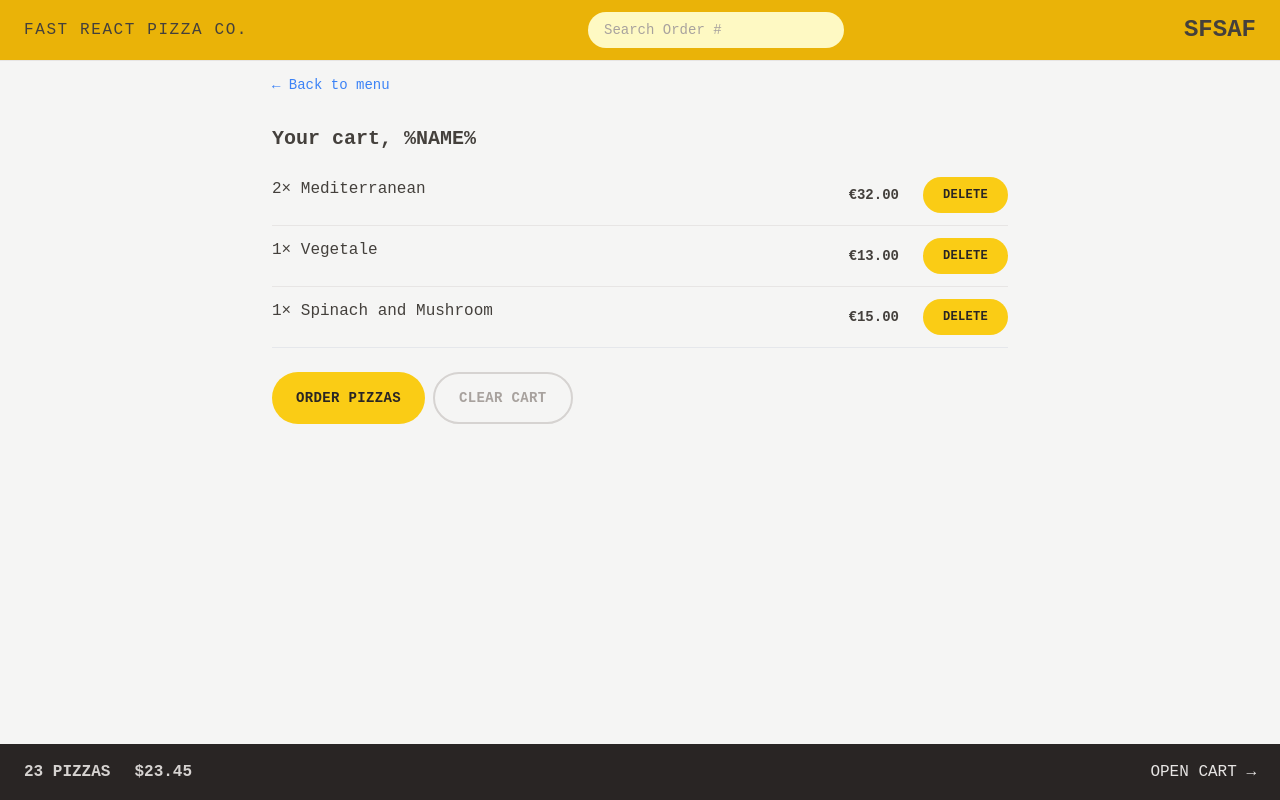
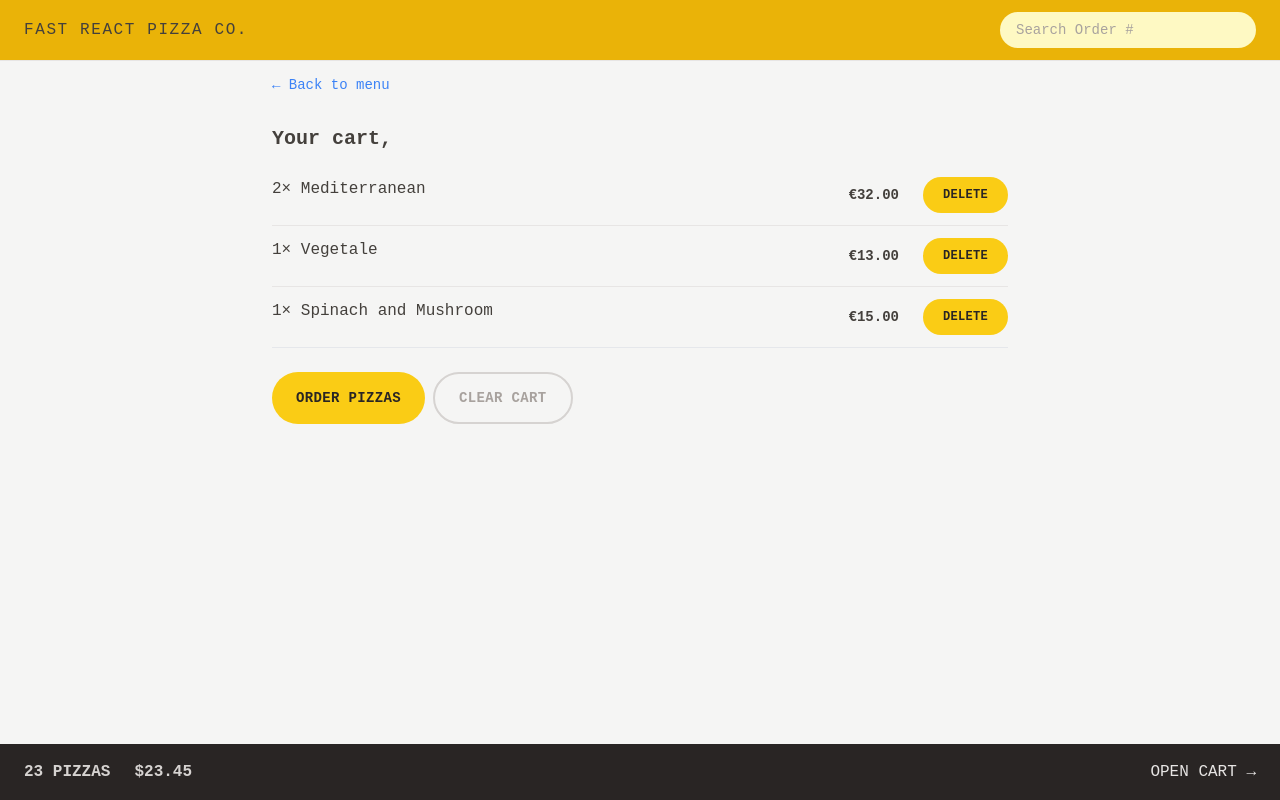
Before and after one commit to chshahid119/pizza-order-react-app, a React (Vite) app: page /cart in a window 1280 px wide. Built offline with nearby package versions, Linux system fonts and the light colour scheme; a web font is replaced by a local one.

Commit message:
add some changes make it dynamic

```diff
--- a/src/features/cart/Cart.jsx
+++ b/src/features/cart/Cart.jsx
@@ -2,6 +2,7 @@
 import LinkButton from "../../ui/LinkButton";
 import Button from "../../ui/Button";
 import CartItem from "./CartItem";
+import { useSelector } from "react-redux";
 
 const fakeCart = [
   {
@@ -28,13 +29,14 @@
 ];
 
 function Cart() {
+  const username = useSelector((state) => state.user.username);
   const cart = fakeCart;
 
   return (
     <div className="py-3 px-4 ">
       <LinkButton to="/menu">&larr; Back to menu</LinkButton>
 
-      <h2 className="mt-7 text-xl font-semibold">Your cart, %NAME%</h2>
+      <h2 className="mt-7 text-xl font-semibold">Your cart, {username}</h2>
 
       <ul className="divide-y divide-stone-200 border-b mt-3">
         {cart.map((item) => (
--- a/src/features/order/CreateOrder.jsx
+++ b/src/features/order/CreateOrder.jsx
@@ -2,6 +2,7 @@
 import { Form, redirect, useActionData, useNavigation } from "react-router-dom";
 import { createOrder } from "../../services/apiRestaurant";
 import Button from "../../ui/Button";
+import { useSelector } from "react-redux";
 
 // https://uibakery.io/regex-library/phone-number
 const isValidPhone = (str) =>
@@ -34,6 +35,7 @@
 ];
 
 function CreateOrder() {
+  const username = useSelector((state) => state.user.username);
   const navigation = useNavigation();
   const isSubmitting = navigation.state === "submitting";
 
@@ -49,7 +51,13 @@
       <Form method="POST">
         <div className="mb-5 flex gap-2 flex-col sm:flex-row sm:items-center">
           <label className="sm:basis-40">First Name</label>
-          <input className="input grow" type="text" name="customer" required />
+          <input
+            className="input grow"
+            type="text"
+            name="customer"
+            defaultValue={username}
+            required
+          />
         </div>
 
         <div className="mb-5 flex gap-2 flex-col sm:flex-row sm:items-center">
--- a/src/features/users/CreateUser.jsx
+++ b/src/features/users/CreateUser.jsx
@@ -1,11 +1,19 @@
 import { useState } from "react";
 import Button from "../../ui/Button";
+import { useDispatch } from "react-redux";
+import { updateName } from "./userSlice";
+import { useNavigate } from "react-router-dom";
 
 function CreateUser() {
   const [username, setUsername] = useState("");
+  const dispatch = useDispatch();
+  const navigate = useNavigate();
 
   function handleSubmit(e) {
     e.preventDefault();
+    if (!username) return;
+    dispatch(updateName(username));
+    navigate("/menu");
   }
 
   return (
@@ -24,7 +32,7 @@
 
       {username !== "" && (
         <div>
-          <Button type="primary"> Start ordering</Button>
+          <Button type="primary">Start ordering</Button>
         </div>
       )}
     </form>
--- a/src/features/users/Username.jsx
+++ b/src/features/users/Username.jsx
@@ -1,8 +1,10 @@
 import { useSelector } from "react-redux";
+import { updateName } from "./userSlice";
 
 function Username() {
   const username=useSelector(state=>state.user.username);
-  console.log(username)
+
+
 
   if(!username) return null;
 
--- a/src/features/users/userSlice.js
+++ b/src/features/users/userSlice.js
@@ -3,8 +3,6 @@
 //     navigator.geolocation.getCurrentPosition(resolve, reject);
 //   });
 // }
-
-
 
 // async function fetchAddress() {
 //   // 1) We get the user's geolocation position
@@ -23,20 +21,20 @@
 // }
 
 import { createSlice } from "@reduxjs/toolkit";
-const initialState={
-  username:"sfsaf",
+const initialState = {
+  username: "",
 };
 
-const userSlice=createSlice({
-  name:"user",
+const userSlice = createSlice({
+  name: "user",
   initialState,
-  reducers:{
-    updateName(state,action){
-      state.username=action.payload;
-    }
-  }
-})
+  reducers: {
+    updateName(state, action) {
+      state.username = action.payload;
+    },
+  },
+});
 
-export const {updateName} =userSlice.actions;
+export const { updateName } = userSlice.actions;
 
 export default userSlice.reducer;
--- a/src/ui/Home.jsx
+++ b/src/ui/Home.jsx
@@ -1,6 +1,9 @@
+import { useSelector } from "react-redux";
 import CreateUser from "../features/users/CreateUser";
+import Button from "./Button";
 
 function Home() {
+  const username = useSelector((state) => state.user.username);
   return (
     <div className="my-10 sm:my-16  text-center ">
       <h1 className="mb-8  text-xl font-semibold ">
@@ -11,7 +14,13 @@
         </span>
       </h1>
 
-      <CreateUser />
+      {username === "" ? (
+        <CreateUser />
+      ) : (
+        <Button to="/menu" type="primary">
+          Continue Ordering, {username}
+        </Button>
+      )}
     </div>
   );
 }
```
Also changed, not shown: src/features/menu/Menu.jsx (+6 -1 lines), prettier.config.cjs (renamed from prettier.config.js).
